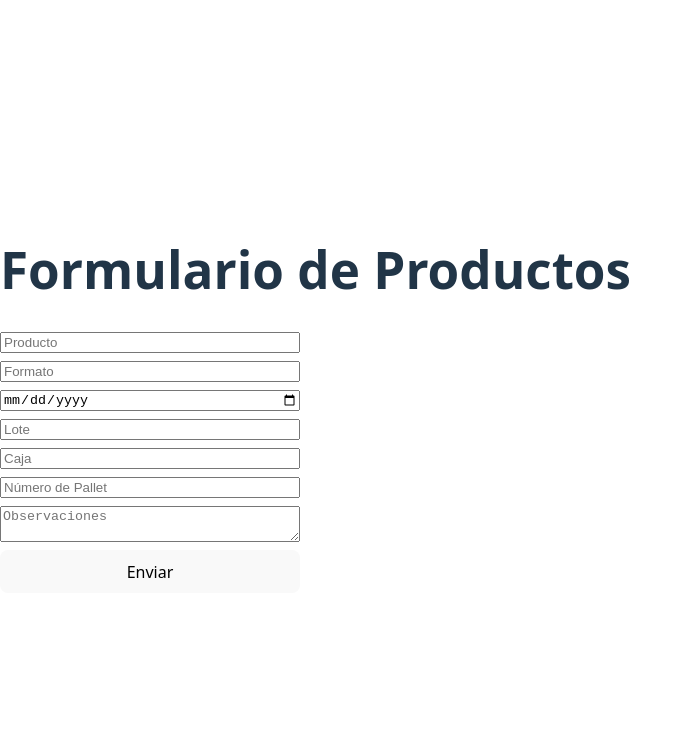
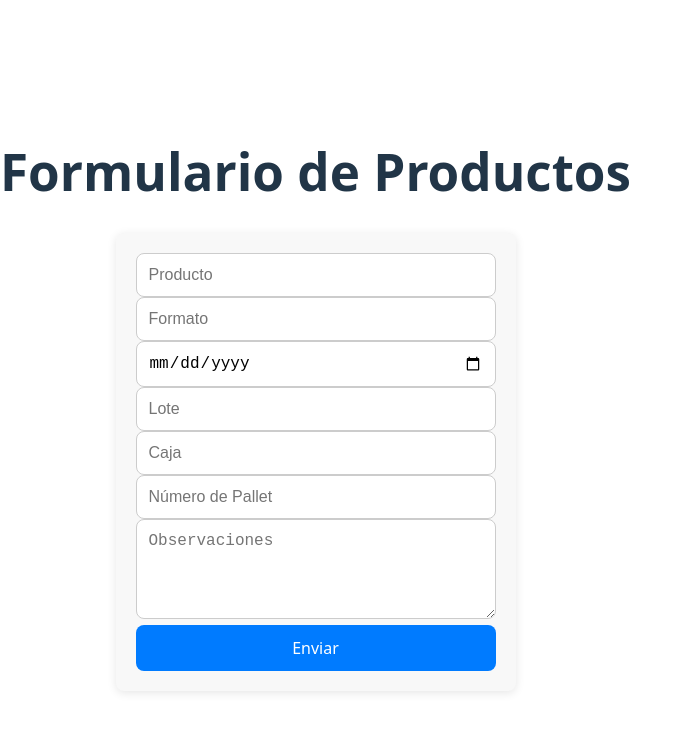
Before and after one commit to leoptr22/contra-muestras, a React (Vite) app: page / in a window 1280 px wide. Shown: the top 732 px of the page, without its empty margins (0-692 px from the left). Built offline with nearby package versions, Linux system fonts and the light colour scheme.

Commit message:
funcionamiento total

```diff
--- a/src/Contra_muestras.jsx
+++ b/src/Contra_muestras.jsx
@@ -1,56 +1,131 @@
 import { useState } from "react";
+import './contramuestras.css'; // Asegúrate de importar el archivo CSS
 
 export default function FormularioMuestras() {
   const [formulario, setFormulario] = useState({
-    producto: "",
-    formato: "",
-    fechaEnvasado: "",
-    lote: "",
-    caja: "",
-    numeroPallet: "",
-    observaciones: ""
+    Producto: "",
+    Formato: "",
+    FechaEnvasado: "",
+    Lote: "",
+    Caja: "",
+    NumeroPallet: "",
+    Observaciones: ""
   });
 
+  const [mensaje, setMensaje] = useState(""); // Estado para el mensaje de éxito
+
   const handleChange = (e) => {
-    setFormulario({
-      ...formulario,
-      [e.target.name]: e.target.value
-    });
+    const { name, value } = e.target;
+    setFormulario(prev => ({
+      ...prev,
+      [name]: value
+    }));
   };
 
   const handleSubmit = async (e) => {
     e.preventDefault();
 
-    const url = "https://script.google.com/macros/s/AKfycbyMKuWD6U1RWMR3T56iGNkyyrnuJYP9JOa3ErN8uD88IbE3-fXf-EVGlViQLZM2xi2a/exec"; // URL del script desplegado
-
     try {
-      const response = await fetch(url, {
-        method: "POST",
+      const response = await fetch('https://script.google.com/macros/s/AKfycbz_h9AAOp-_m2sJTT9gAVq9CME-5QIUboHqk-vWrZkGiWMRaSSjrI4t014Tbyv3wmqn/exec', {
+        method: 'POST',
         headers: {
-          'Content-Type': 'application/x-www-form-urlencoded', // Asegura formato correcto
+          'Content-Type': 'application/x-www-form-urlencoded',
         },
-        body: new URLSearchParams(formulario), // Envía los datos en formato URL
+        body: new URLSearchParams(formulario),
       });
 
       const data = await response.json();
-      console.log("Respuesta del servidor:", data);
-      alert(data.message);
+      console.log('Respuesta del servidor:', data);
+
+      // Mostrar el mensaje de éxito
+      setMensaje("Producto cargado con éxito");
+
+      // Vaciar el formulario
+      setFormulario({
+        Producto: "",
+        Formato: "",
+        FechaEnvasado: "",
+        Lote: "",
+        Caja: "",
+        NumeroPallet: "",
+        Observaciones: ""
+      });
+
     } catch (error) {
-      console.error("Error al enviar los datos:", error);
-      alert("Ocurrió un error al enviar los datos.");
+      console.error('Error al enviar el formulario:', error);
     }
   };
 
   return (
-    <form onSubmit={handleSubmit} style={{ display: "flex", flexDirection: "column", gap: "8px", width: "300px" }}>
-      <input type="text" name="producto" placeholder="Producto" onChange={handleChange} required />
-      <input type="text" name="formato" placeholder="Formato" onChange={handleChange} required />
-      <input type="date" name="fechaEnvasado" onChange={handleChange} required />
-      <input type="text" name="lote" placeholder="Lote" onChange={handleChange} required />
-      <input type="text" name="caja" placeholder="Caja" onChange={handleChange} required />
-      <input type="text" name="numeroPallet" placeholder="Número de Pallet" onChange={handleChange} required />
-      <textarea name="observaciones" placeholder="Observaciones" onChange={handleChange} />
-      <button type="submit">Enviar</button>
-    </form>
+    <div className="formulario">
+      <form
+        onSubmit={handleSubmit}
+      >
+        <input
+          className="input"
+          type="text"
+          name="Producto"
+          placeholder="Producto"
+          value={formulario.Producto}
+          onChange={handleChange}
+          required
+        />
+        <input
+          className="input"
+          type="text"
+          name="Formato"
+          placeholder="Formato"
+          value={formulario.Formato}
+          onChange={handleChange}
+          required
+        />
+        <input
+          className="input"
+          type="date"
+          name="FechaEnvasado"
+          value={formulario.FechaEnvasado}
+          onChange={handleChange}
+          required
+        />
+        <input
+          className="input"
+          type="text"
+          name="Lote"
+          placeholder="Lote"
+          value={formulario.Lote}
+          onChange={handleChange}
+          required
+        />
+        <input
+          className="input"
+          type="text"
+          name="Caja"
+          placeholder="Caja"
+          value={formulario.Caja}
+          onChange={handleChange}
+          required
+        />
+        <input
+          className="input"
+          type="text"
+          name="NumeroPallet"
+          placeholder="Número de Pallet"
+          value={formulario.NumeroPallet}
+          onChange={handleChange}
+          required
+        />
+        <textarea
+          className="textarea"
+          name="Observaciones"
+          placeholder="Observaciones"
+          value={formulario.Observaciones}
+          onChange={handleChange}
+        />
+        <button type="submit" className="submit-btn">Enviar</button>
+      </form>
+
+      {/* Mostrar el mensaje de éxito */}
+      {mensaje && <div className="success-message">{mensaje}</div>}
+    </div>
   );
 }
--- /dev/null
+++ b/src/Contramuestras.css
@@ -0,0 +1,80 @@
+/* Estilo general para el formulario */
+.formulario {
+    display: flex;
+    flex-direction: column;
+    gap: 15px;
+    max-width: 400px; /* Limita el ancho máximo */
+    width: 100%;
+    padding: 20px;
+    margin: 0 auto; /* Centra el formulario */
+    background-color: #f8f8f8;
+    border-radius: 8px;
+    box-shadow: 0 2px 10px rgba(0, 0, 0, 0.1);
+    box-sizing: border-box; /* Asegura que padding y border no afecten el tamaño del contenedor */
+  }
+
+  /* Estilo para los campos de entrada y textarea */
+  .input, .textarea {
+    padding: 12px;
+    font-size: 16px;
+    border: 1px solid #ccc;
+    border-radius: 8px;
+    transition: border 0.3s ease-in-out;
+    width: 100%; /* Asegura que los campos ocupen todo el ancho disponible */
+    box-sizing: border-box; /* Asegura que padding y border no afecten el tamaño del campo */
+  }
+
+  /* Estilo para el foco en los campos de entrada */
+  .input:focus, .textarea:focus {
+    border-color: #007BFF;
+    outline: none;
+  }
+
+  /* Estilo para el textarea */
+  .textarea {
+    resize: vertical;
+    height: 100px;
+  }
+
+  /* Estilo para el botón de envío */
+  .submit-btn {
+    padding: 12px;
+    background-color: #007BFF;
+    color: white;
+    border: none;
+    border-radius: 8px;
+    font-size: 16px;
+    cursor: pointer;
+    transition: background-color 0.3s ease;
+    width: 100%; /* Asegura que el botón ocupe todo el ancho disponible */
+    box-sizing: border-box; /* Asegura que padding y border no afecten el tamaño del botón */
+  }
+
+  /* Estilo para el hover del botón */
+  .submit-btn:hover {
+    background-color: #0056b3;
+  }
+
+  /* Estilo para el mensaje de éxito */
+  .success-message {
+    color: green;
+    margin-top: 10px;
+    font-size: 16px;
+    text-align: center;
+  }
+
+  /* Media Queries para pantallas pequeñas (móviles) */
+  @media (max-width: 600px) {
+    .formulario {
+      padding: 15px;
+      gap: 10px;
+    }
+
+    .input, .textarea {
+      font-size: 14px;
+    }
+
+    .submit-btn {
+      font-size: 14px;
+    }
+  }
```
